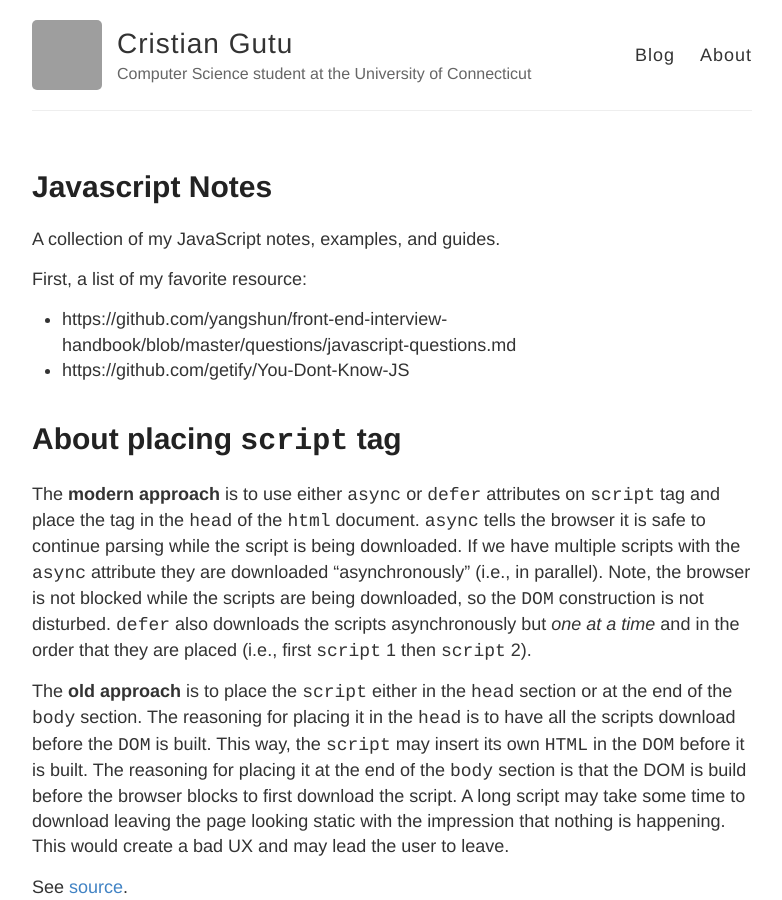
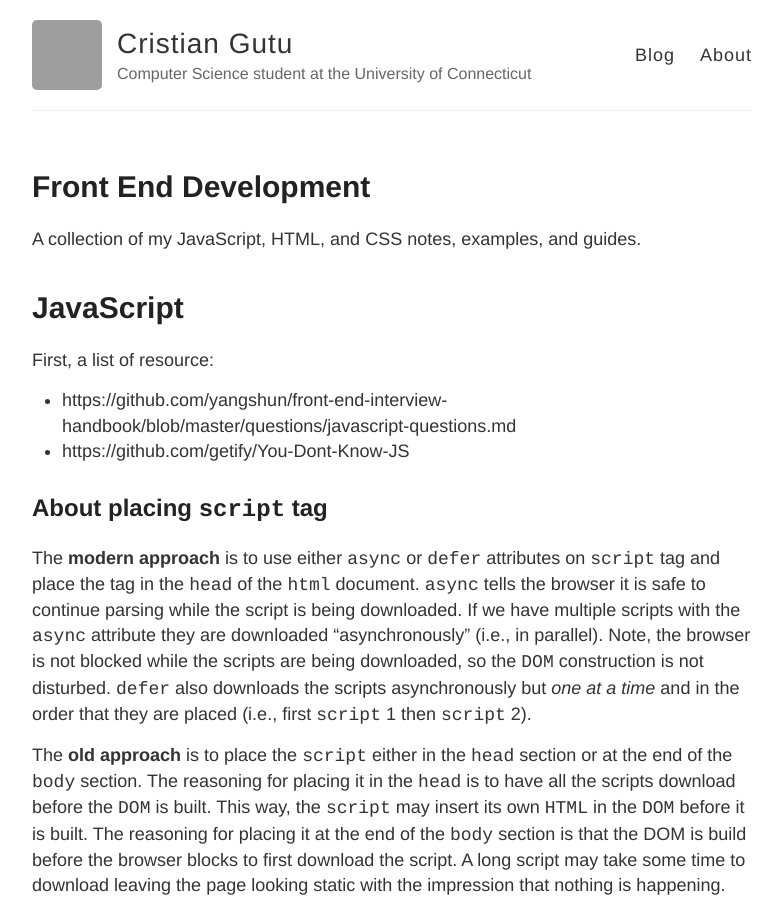
Before and after one commit to gutucristian/gutucristian.github.io, a Jekyll site: the page built from _posts/2020-01-11-Front-End-Development.md, in a window 1280 px wide and 900 px high. Shown: the whole window, without its empty margins (248-1030 px from the left). Built offline with Jekyll 4.4.1, drawn with Linux system fonts in a browser that asks for light colours; our own code applies the rules of GitHub Pages for plain Markdown files; grey boxes are pictures that could not be loaded.

Commit message:
Update and rename 2020-01-11-JavaScript-Notes.md to 2020-01-11-Front-End-Development.md

```diff
--- a/_posts/2020-01-11-JavaScript-Notes.md
+++ b/_posts/2020-01-11-Front-End-Development.md
@@ -1,10 +1,12 @@
-A collection of my JavaScript notes, examples, and guides.
+A collection of my JavaScript, HTML, and CSS notes, examples, and guides.
 
-First, a list of my favorite resource:
+# JavaScript
+
+First, a list of resource:
 - https://github.com/yangshun/front-end-interview-handbook/blob/master/questions/javascript-questions.md
 - https://github.com/getify/You-Dont-Know-JS
 
-# About placing `script` tag
+## About placing `script` tag
 
 The **modern approach** is to use either `async` or `defer` attributes on `script` tag and place the tag in the `head` of the `html` document. `async` tells the browser it is safe to continue parsing while the script is being downloaded. If we have multiple scripts with the `async` attribute they are downloaded "asynchronously" (i.e., in parallel). Note, the browser is not blocked while the scripts are being downloaded, so the `DOM` construction is not disturbed. `defer` also downloads the scripts asynchronously but _one at a time_ and in the order that they are placed (i.e., first `script` 1 then `script` 2).
 
@@ -12,11 +14,11 @@ The **old approach** is to place the `script` either in the `head` section or at
 
 See [source](https://stackoverflow.com/questions/436411/where-should-i-put-script-tags-in-html-markup).
 
-# Do you need `"text/javascript"` specified in your `script` tags?
+## Do you need `"text/javascript"` specified in your `script` tags?
 
 This attribute is optional. Since Netscape 2, the default programming language in all browsers has been `JavaScript`. HTML5 doesn't need the `type="text/javascript"` (it's the default).
 
-# What is a polyfill?
+## What is a polyfill?
 
 The term polyfill itself refers to some code that "allows you to have some specific functionality that you expect in current or “modern” browsers to also work in other browsers that do not have the support for that functionality built in.
 
```
